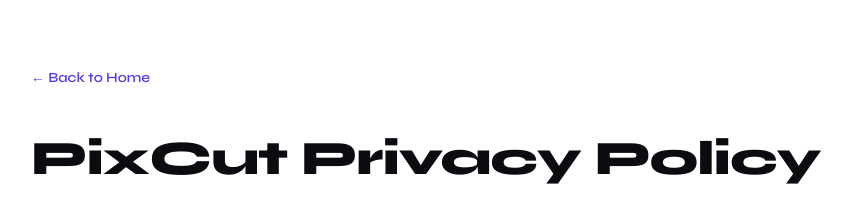
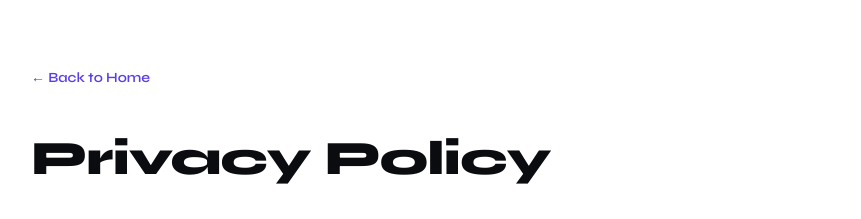
Before and after one commit to Katsuki-445/pixcut-web, a plain HTML site: page privacy.html in a window 1280 px wide. Shown: the top 219 px of the page, without its empty margins (209-1070 px from the left). Drawn offline with Linux system fonts and the light colour scheme.

Commit message:
Update legal page headers to be more concise

```diff
--- a/privacy.html
+++ b/privacy.html
@@ -90,7 +90,7 @@
 <body>
   <div class="container">
     <a href="index.html" class="back-link">← Back to Home</a>
-    <h1>PixCut Privacy Policy</h1>
+    <h1>Privacy Policy</h1>
     <p>Last Updated: May 1, 2026</p>
 
     <h2>Introduction</h2>
```
Also changed, not shown: terms.html (+1 -1 lines).
